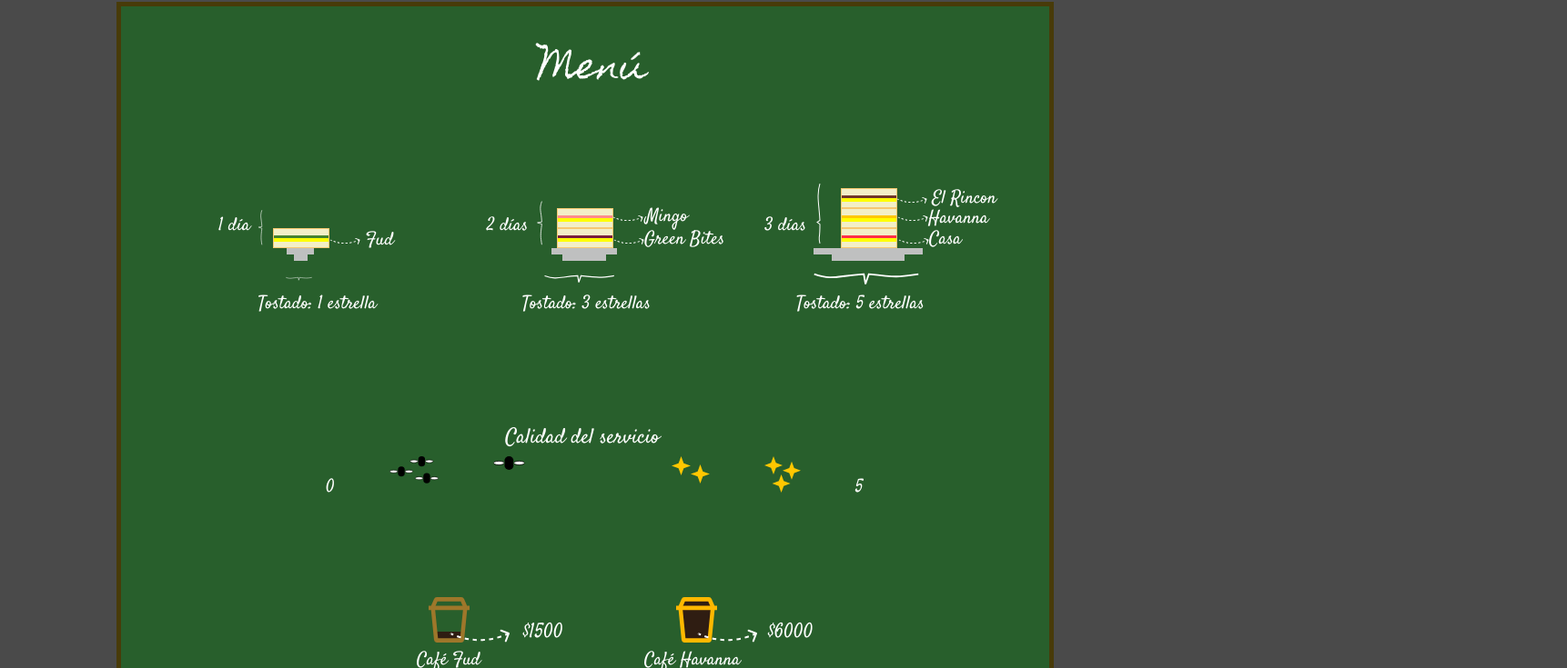
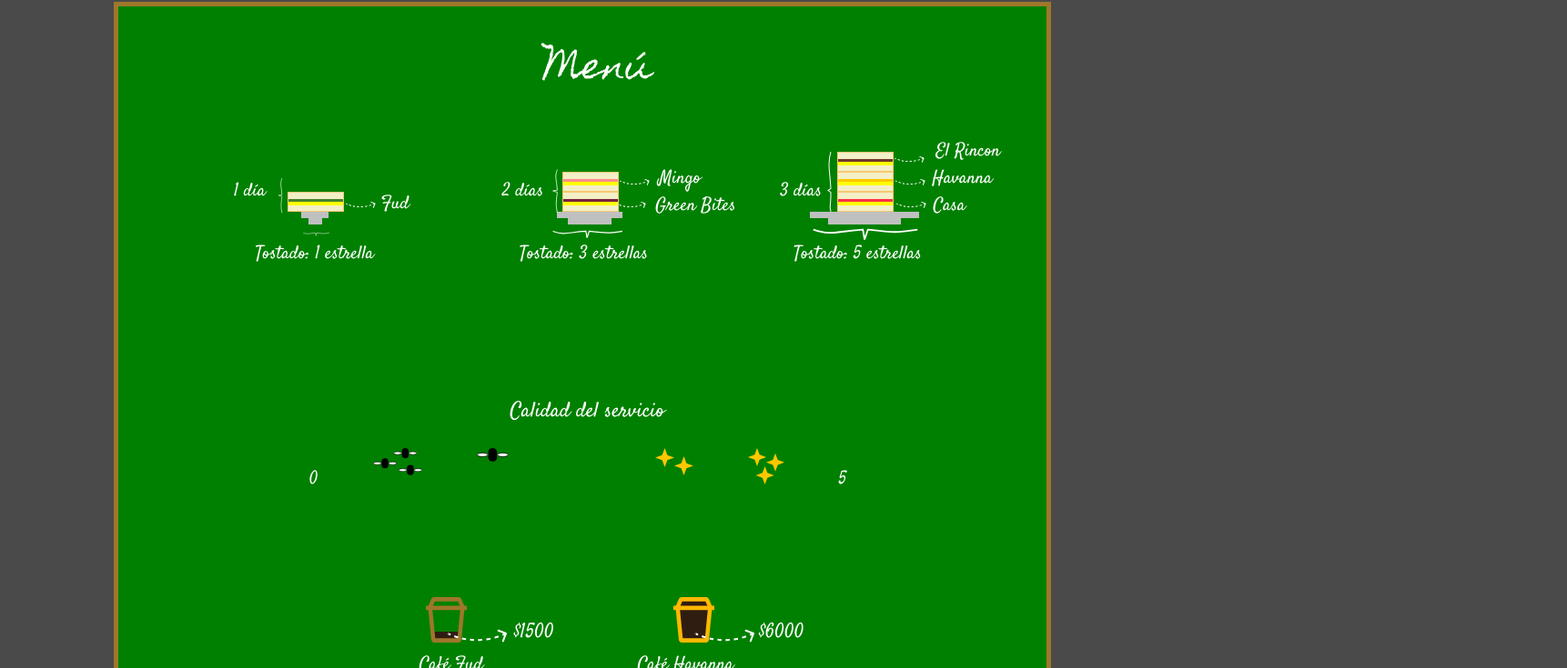
Before and after one commit to emi-verdun/vd_proyecto2, a Svelte app: page / in a window 1280 px wide. Shown: the part 2705-3440 px from the top of the page at 91% size, 1722 px wide, since content can reach past the window. Built offline with nearby package versions, Linux system fonts and the light colour scheme; a web font is replaced by a local one.

Commit message:
arregle menu

```diff
--- a/src/referencias.svelte
+++ b/src/referencias.svelte
@@ -17,12 +17,11 @@
       console.log(data)
     })
   })
-
 </script>
-
 
 <main>
   <!-- Contenedor de las entidades -->
+  <div class="cont-grande">
   <div class="container">
       <h3>Menú</h3>
       <div class="sanguches_ref">
@@ -66,7 +65,6 @@
           </div>
           {/each}
       </div>
-
       <div class="cafe">
           <div>
           <div class = "cafe-wrapper">
@@ -118,7 +116,6 @@
       <p id="p_r">El Rincon</p>
       <p id="p_h">Havanna</p>
       <p id="p_c">Casa</p>
-  </div>
 
       <div class="preferencia_cafe">
           <p>Café Fud</p>
@@ -134,7 +131,7 @@
           <img style= "height: 40px" src="/images/servicio5.svg" alt="Rating de Servicio = 0-1">
           <p style="font-size:20px">5</p>
       </div>
-  <p style="position:relative; bottom:710px; font-size:23px">Calidad del servicio</p>
+      <p style="position:relative; bottom:300px; right:290px; font-size:23px">Calidad del servicio</p>
 
       <div class="cont-ref">
           <p class="referencias" id="titulo-ref">Referencias</p>
@@ -145,90 +142,28 @@
           <p class="referencias"><u>Color Vaso Café</u>:  Preferencia de café de tal lugar</p>
           <p class="referencias"><u>Relleno vaso</u>:  Gasto promedio en comida</p>
       </div>
+
+  </div>
+  </div>
 </main>
 
-
 <style>
-  #f_f{position:relative;right:525px; top: -500px}
-  #f_m{position:relative;right:250px; top:-525px;}
-  #f_g{position:relative;right:285px; top: -500px;}
-  #f_r{position:relative;right:10px; top: -545px;}
-  #f_h{position:relative;right:45px; top: -525px;}
-  #f_c{position:relative;right:80px; top:-500px;}
-
-  #p_f{position:relative; top:-530px; right:700px;}
-  #p_m{position:relative; top:-680px; left:220px}
-  #p_g{position:relative; top:-655px; left:172px;}
-  #p_r{position:relative; top:-700px; left:400px;}
-  #p_h{position:relative; top:-678px; left:325px;}
-  #p_c{position:relative; top:-655px; left:260px;}
-
-  .corchetes{
-    display: flex;
-    align-items: end;
-    column-gap: 300px;
-    position: relative;
-    right: 50px;
-    top:-140px;
+  .cont-grande{
+      display:flex;
+      justify-content: center;
   }
-  .frecuencia{
-    display:flex;
-    column-gap: 260px;
-    position:relative;
-    right:80px;
-    top:-250px;
-  }
-  .lineas_long{
-    display:flex;
-    flex-direction: row;
-    align-items: center;
-    column-gap: 300px;
-    position: relative;
-    top:-340px
-  }
-  .parrafos_punt{
-    display:flex;
-    column-gap: 160px;
-    position:relative;
-    left: 130px;
-    top:-460px;
-  }
-
-  .servicio{
-    display:flex;
-    column-gap: 60px;
-    position:relative;
-    left:350px;
-    bottom:580px
-  }
-
-  .preferencia_cafe{
-    display:flex;
-    column-gap: 180px;
-    position:relative;
-    left:450px;
-    bottom: 320px
-  }
-  .container {
+  .container{
       display: flex;
       flex-direction: row;
       justify-content: center;
       align-items: start;
       flex-wrap: wrap;
-    margin-left: 120px;
+      position:relative;
       width: 1020px;
       height: 1000px;
-    background-color: rgba(32, 101, 37, 0.8);
-    border:solid 5px rgba(80, 50, 1, 0.8);
+      background-color: green;
+      border:solid 5px #9E772A;
   }
-  h3{
-   font-family: Homemade Apple;
-   font-size: 40px;
-   color: white;
-   position:relative;
-   left:380px
-  }
-
   .pan {
     background-color: #f3efc7;
     width: 60px;
@@ -245,27 +180,35 @@
   .sanguches_ref{
     display: flex;
     align-items: end;
-    position:absolute;
-    margin-top: 160px;
-    margin-left: -100px;
-    column-gap: 150px;
+    position:relative;
+    top:160px;
+    right:50px;
+    column-gap: 240px;
   }
 
   .platillos{
     display: flex;
     align-items: end;
     position:relative;
-    column-gap: 192px;
-    margin-top: 166px;
-    right: 60px
+    column-gap: 182px;
+    top: 64px;
+    left:8px;
+  }
 
+  h3{
+   font-family: Homemade Apple;
+   font-size: 40px;
+   color: white;
+   position:relative;
+   left:350px;
   }
-  .no_plato{
-    margin-top: 40px;
-    margin-left: 100px;
-  }
-  .plato{
-    margin-top: 100px;
+
+  .servicio{
+    display:flex;
+    column-gap: 60px;
+    position:relative;
+    bottom:220px;
+    left: 80px
   }
 
   .cafe{
@@ -296,18 +239,89 @@
     z-index: 20;
   }
 
+  .preferencia_cafe{
+    display:flex;
+    column-gap: 170px;
+    position:relative;
+    top: 75px;
+    right: 160px;
+  }
+
   .fc{
     position:relative;
     left:20px;
     bottom:18px;
     z-index: 10;
   }
+
   #p1,#p2{
     position:relative;
     bottom:75px;
-    left:90px;
+    left:83px;
     font-size:22px;
   }
+
+
+  .corchetes{
+    display: flex;
+    align-items: end;
+    column-gap: 295px;
+    position: relative;
+    right: 30px;
+    top:-40px;
+  }
+  .frecuencia{
+    display:flex;
+    column-gap: 260px;
+    position:relative;
+    right:60px;
+    bottom:120px;
+  }
+  .lineas_long{
+    display:flex;
+    flex-direction: row;
+    align-items: center;
+    column-gap: 290px;
+    position: relative;
+    top:-190px;
+    left:12px
+  }
+  .parrafos_punt{
+    display:flex;
+    column-gap: 160px;
+    position:relative;
+    left: 130px;
+    bottom:285px;
+  }
+
+  #f_f{position:relative;right:505px; bottom: 310px}
+  #f_m{position:relative;right:240px; bottom:335px;}
+  #f_g{position:relative;right:280px; bottom:310px}
+  #f_r{position:relative;right:10px; bottom:360px}
+  #f_h{position:relative;right:45px; bottom:335px;}
+  #f_c{position:relative;right:80px; bottom:310px;}
+
+  #p_f{position:relative; bottom:340px;right:680px;}
+  #p_m{position:relative; bottom:460px; left:410px;}
+  #p_g{position:relative; bottom:430px; left:360px;}
+  #p_r{position:relative; bottom:490px; left:580px;}
+  #p_h{position:relative; bottom:460px; left:505px;}
+  #p_c{position:relative; bottom:430px; left:440px;}
+
+
+  .cont-ref{
+    position:relative;
+    bottom:0px;
+    right:200px
+  }
+  .referencias{
+    text-align: start;
+    line-height: .8px;
+  }
+  #titulo-ref{
+    font-size:22px;
+  }
+
 
   p{
     font-family: Satisfy;
@@ -316,16 +330,8 @@
     text-align: center;
   }
 
-  .cont-ref{
-    position:relative;
-    bottom:400px;
-    left: 200px
-  }
-  .referencias{
-    text-align: start;
-    line-height: .8px;
-  }
-  #titulo-ref{
-    font-size:22px;
-  }
+
+
+
+
 </style>
```
Lines whose indentation alone changed are shown as unchanged.
